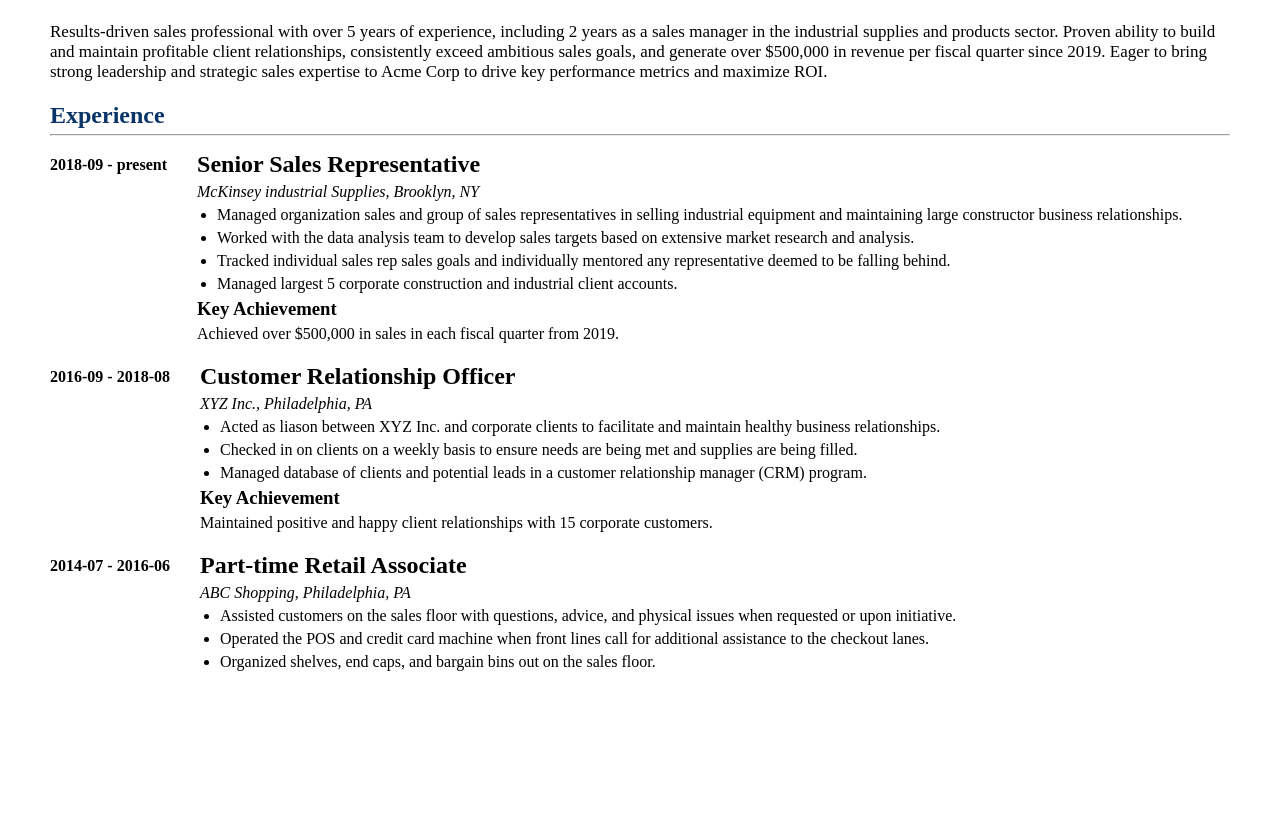
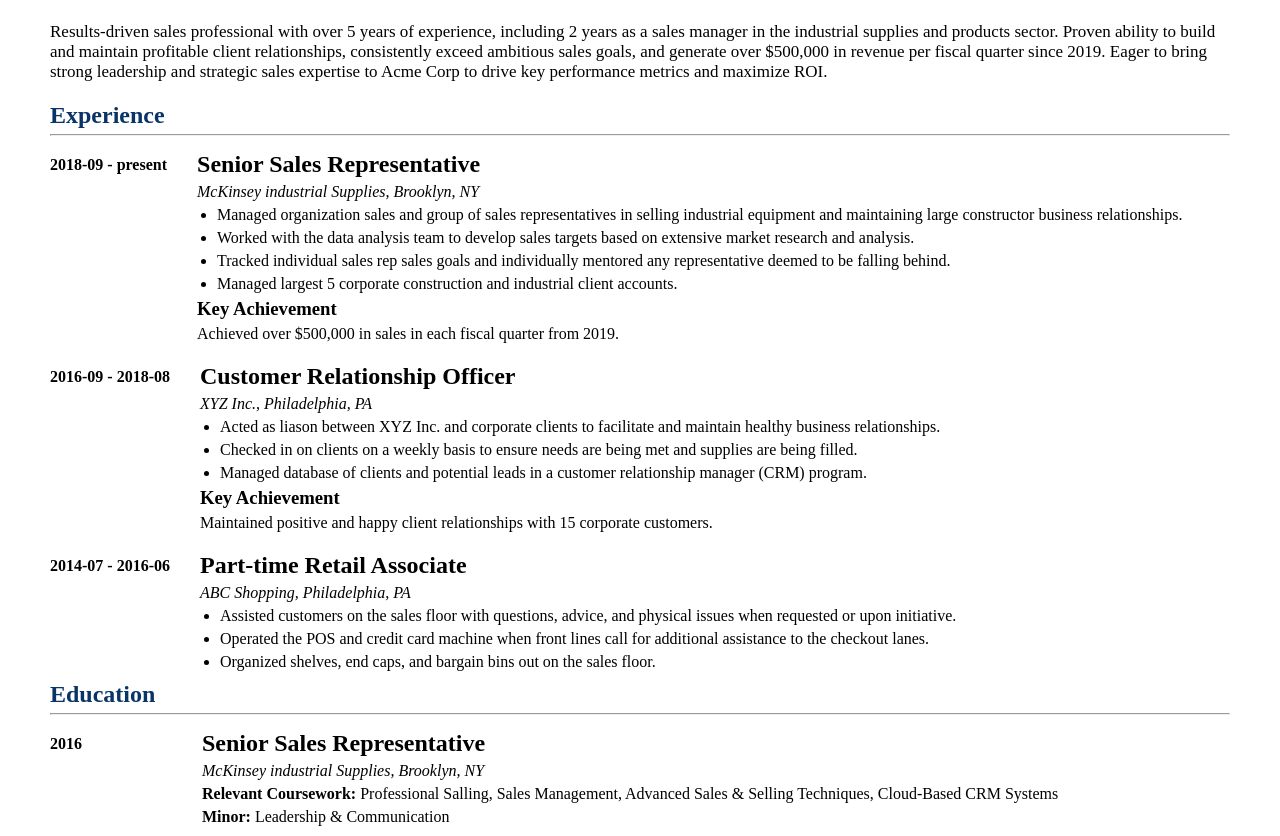
Before and after one commit to DenK355/resume, a plain HTML site: page index.html in a window 1280 px wide. Shown: the part 175-1011 px from the top of the page. Before the commit the page ends 856 px from the top, so only its background shows below. Drawn offline with Linux system fonts and the light colour scheme.

Commit message:
Add second section

```diff
--- a/index.html
+++ b/index.html
@@ -198,6 +198,43 @@
 
         </section>
 
+        <section>
+            <h2 class="textdec">Education</h2>
+
+            <hr>
+
+            <article class="article_2">
+
+                <div class="titles">
+
+                <span>2016</span>
+
+                    <div>
+
+                        <h2>Senior Sales Representative</h2>
+
+                        <address>McKinsey industrial Supplies, Brooklyn, NY</address>
+
+                        <p>
+
+                            <b>Relevant Coursework:</b> Professional Salling, Sales Management, Advanced Sales & Selling Techniques, Cloud-Based CRM Systems
+
+                        </p>
+
+                        <p>
+
+                            <b>Minor:</b> Leadership & Communication
+
+                        </p>
+
+                    </div>
+
+                </div>
+
+            </article>
+
+        </section>
+
     </main>
 
 </body>
--- a/style.css
+++ b/style.css
@@ -96,3 +96,11 @@
     color: #093467;
     margin-bottom: 5px;
 }
+
+.article_2 span {
+    margin-right: 120px;
+}
+
+.article_2 p {
+    margin-bottom: 5px;
+}
```
